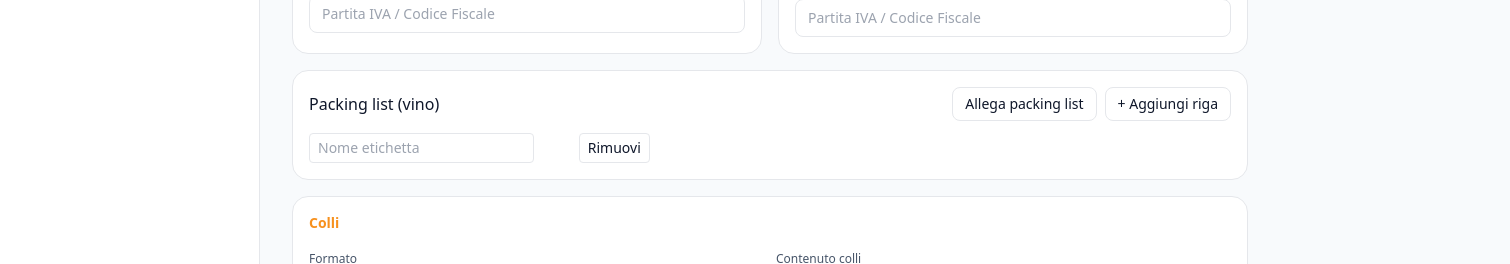
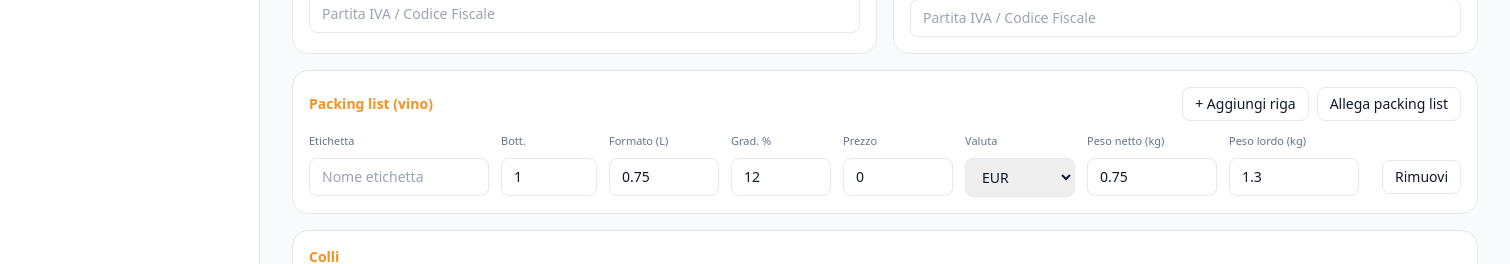
Before and after one commit to SPST-WINE/spst-dashboard, a Next.js app: page /dashboard/nuova/vino in a window 1280 px wide. Shown: the part 496-760 px from the top of the page, 1510 px wide, since content can reach past the window. Built offline with nearby package versions, Linux system fonts and the light colour scheme; no server answers.

Commit message:
Update PackingListVino.tsx

```diff
--- a/components/nuova/PackingListVino.tsx
+++ b/components/nuova/PackingListVino.tsx
@@ -1,113 +1,214 @@
 // components/nuova/PackingListVino.tsx
 'use client';
+import * as React from 'react';
 
-import { useRef } from 'react';
+export type Valuta = 'EUR' | 'USD' | 'GBP';
 
 export type RigaPL = {
   etichetta: string;
-  bottiglie: number;
-  formato_litri: number;
-  gradazione: number;
-  prezzo: number;
-  valuta: 'EUR' | 'USD' | 'GBP';
-  peso_netto_bott: number;
-  peso_lordo_bott: number;
+  bottiglie: number | null;
+  formato_litri: number | null;
+  gradazione: number | null;
+  prezzo: number | null;
+  valuta: Valuta;
+  peso_netto_bott: number | null;
+  peso_lordo_bott: number | null;
 };
 
 type Props = {
   value: RigaPL[];
   onChange: (rows: RigaPL[]) => void;
-  /** NUOVO: upload file packing list (multi) */
+  /** ✅ nuovo: multi-file */
   onFiles?: (files: File[]) => void;
+  /** 🔁 compatibilità: singolo file (usa il primo dei files) */
+  onPickFile?: (file?: File) => void;
 };
 
-export default function PackingListVino({ value, onChange, onFiles }: Props) {
-  const fileInputRef = useRef<HTMLInputElement | null>(null);
+const ORANGE = '#f7911e';
+const inputCls =
+  'w-full rounded-lg border px-3 py-2 text-sm outline-none focus:border-[#1c3e5e]';
 
-  const addRow = () =>
-    onChange([
-      ...value,
-      {
+// stesse colonne/gap per header e righe → allineamento perfetto
+const COLS =
+  'md:grid-cols-[minmax(180px,1fr)_96px_110px_100px_110px_110px_130px_130px_90px]';
+const GAP = 'gap-3';
+
+const emptyRow: RigaPL = {
   etichetta: '',
-        bottiglie: 1,
-        formato_litri: 0.75,
-        gradazione: 12,
-        prezzo: 0,
+  bottiglie: null,
+  formato_litri: null,
+  gradazione: null,
+  prezzo: null,
   valuta: 'EUR',
-        peso_netto_bott: 0.75,
-        peso_lordo_bott: 1.3,
-      },
-    ]);
+  peso_netto_bott: null,
+  peso_lordo_bott: null,
+};
 
-  const removeRow = (idx: number) => {
-    const copy = [...value];
-    copy.splice(idx, 1);
-    onChange(copy);
+export default function PackingListVino({ value, onChange, onFiles, onPickFile }: Props) {
+  const rows = value ?? [];
+
+  const toNumOrNull = (s: string): number | null => {
+    const t = s.trim();
+    if (!t) return null;
+    const n = parseFloat(t.replace(',', '.'));
+    return Number.isFinite(n) ? n : null;
+  };
+
+  const update = <K extends keyof RigaPL>(i: number, k: K, v: RigaPL[K]) => {
+    const next = rows.slice();
+    next[i] = { ...next[i], [k]: v } as RigaPL;
+    onChange(next);
+  };
+
+  const addRow = () => onChange([...rows, { ...emptyRow }]);
+  const remove = (i: number) => onChange(rows.filter((_, j) => j !== i));
+
+  const onPick = (e: React.ChangeEvent<HTMLInputElement>) => {
+    const files = Array.from(e.target.files ?? []);
+    if (files.length) {
+      onFiles?.(files);
+      // retrocompatibilità: se qualcuno passa ancora onPickFile, prendi il primo
+      if (onPickFile) onPickFile(files[0]);
+    } else {
+      onPickFile?.(undefined);
+    }
+    // reset per poter riselezionare gli stessi file in seguito
+    e.currentTarget.value = '';
   };
 
   return (
-    <div className="rounded-2xl border bg-white p-4 space-y-3">
-      <div className="flex items-center justify-between">
-        <h3 className="font-medium">Packing list (vino)</h3>
+    <div className="rounded-2xl border bg-white p-4">
+      <div className="mb-3 flex items-center justify-between gap-3">
+        <h3 className="text-sm font-semibold" style={{ color: ORANGE }}>
+          Packing list (vino)
+        </h3>
 
         <div className="flex items-center gap-2">
-          {/* NUOVO: bottone allega (estetica uguale agli altri bottoni) */}
-          <button
-            type="button"
-            onClick={() => fileInputRef.current?.click()}
-            className="rounded-lg border px-3 py-1.5 text-sm hover:bg-slate-50"
-          >
-            Allega packing list
-          </button>
-
           <button
             type="button"
             onClick={addRow}
-            className="rounded-lg border px-3 py-1.5 text-sm hover:bg-slate-50"
+            className="rounded-lg border bg-white px-3 py-1.5 text-sm hover:bg-slate-50"
           >
             + Aggiungi riga
           </button>
-        </div>
 
-        {/* NUOVO: input file nascosto */}
+          {/* 👇 identico look, ma ora multi-file */}
+          <label className="inline-flex cursor-pointer items-center rounded-lg border px-3 py-1.5 text-sm hover:bg-slate-50">
+            Allega packing list
             <input
-          ref={fileInputRef}
               type="file"
               accept="application/pdf,image/*"
               multiple
               className="hidden"
-          onChange={(e) => {
-            const files = e.target.files ? Array.from(e.target.files) : [];
-            if (files.length && onFiles) onFiles(files);
-            if (fileInputRef.current) fileInputRef.current.value = '';
-          }}
+              onChange={onPick}
             />
+          </label>
+        </div>
       </div>
 
-      {/* …qui restano i tuoi campi/righe attuali… */}
-      {value.map((row, i) => (
-        <div key={i} className="grid grid-cols-8 gap-2 items-center">
-          {/* esempio minimal per non cambiare estetica: sostituisci con i tuoi input */}
+      {/* HEADER */}
+      <div
+        className={`hidden md:grid ${COLS} ${GAP} pb-2 text-[11px] font-medium text-slate-500`}
+      >
+        <div>Etichetta</div>
+        <div>Bott.</div>
+        <div>Formato (L)</div>
+        <div>Grad. %</div>
+        <div>Prezzo</div>
+        <div>Valuta</div>
+        <div>Peso netto (kg)</div>
+        <div>Peso lordo (kg)</div>
+        <div className="text-transparent select-none">Azioni</div>
+      </div>
+
+      {/* RIGHE */}
+      <div className="space-y-3">
+        {rows.map((r, i) => (
+          <div key={i} className={`grid ${COLS} ${GAP} items-center`}>
             <input
-            className="col-span-2 rounded border px-2 py-1 text-sm"
+              className={inputCls}
               placeholder="Nome etichetta"
-            value={row.etichetta}
-            onChange={(e) => {
-              const copy = [...value];
-              copy[i] = { ...copy[i], etichetta: e.target.value };
-              onChange(copy);
-            }}
+              aria-label="Etichetta"
+              value={r.etichetta}
+              onChange={(e) => update(i, 'etichetta', e.target.value)}
             />
-          {/* …altri input come già li avevi… */}
+            <input
+              className={inputCls}
+              placeholder="1"
+              aria-label="Bottiglie"
+              inputMode="numeric"
+              value={r.bottiglie ?? ''}
+              onChange={(e) => update(i, 'bottiglie', toNumOrNull(e.target.value))}
+            />
+            <input
+              className={inputCls}
+              placeholder="0,75"
+              aria-label="Formato in litri"
+              inputMode="decimal"
+              value={r.formato_litri ?? ''}
+              onChange={(e) => update(i, 'formato_litri', toNumOrNull(e.target.value))}
+            />
+            <input
+              className={inputCls}
+              placeholder="12"
+              aria-label="Gradazione percentuale"
+              inputMode="decimal"
+              value={r.gradazione ?? ''}
+              onChange={(e) => update(i, 'gradazione', toNumOrNull(e.target.value))}
+            />
+            <input
+              className={inputCls}
+              placeholder="0"
+              aria-label="Prezzo unitario"
+              inputMode="decimal"
+              value={r.prezzo ?? ''}
+              onChange={(e) => update(i, 'prezzo', toNumOrNull(e.target.value))}
+            />
+            <select
+              className={inputCls}
+              aria-label="Valuta"
+              value={r.valuta}
+              onChange={(e) => update(i, 'valuta', e.target.value as Valuta)}
+            >
+              <option value="EUR">EUR</option>
+              <option value="USD">USD</option>
+              <option value="GBP">GBP</option>
+            </select>
+            <input
+              className={inputCls}
+              placeholder="0,75"
+              aria-label="Peso netto per bottiglia (kg)"
+              inputMode="decimal"
+              value={r.peso_netto_bott ?? ''}
+              onChange={(e) => update(i, 'peso_netto_bott', toNumOrNull(e.target.value))}
+            />
+            <input
+              className={inputCls}
+              placeholder="1,3"
+              aria-label="Peso lordo per bottiglia (kg)"
+              inputMode="decimal"
+              value={r.peso_lordo_bott ?? ''}
+              onChange={(e) => update(i, 'peso_lordo_bott', toNumOrNull(e.target.value))}
+            />
+
+            <div className="flex items-center justify-end">
               <button
                 type="button"
-            onClick={() => removeRow(i)}
-            className="col-span-1 justify-self-end rounded border px-2 py-1 text-sm hover:bg-slate-50"
+                onClick={() => remove(i)}
+                className="rounded-lg border px-3 py-1.5 text-sm hover:bg-slate-50"
               >
                 Rimuovi
               </button>
             </div>
+          </div>
         ))}
+
+        {rows.length === 0 && (
+          <div className="text-sm text-slate-500">
+            Nessuna riga. Aggiungi una riga per iniziare.
+          </div>
+        )}
+      </div>
     </div>
   );
 }
```
Lines whose indentation alone changed are shown as unchanged.
